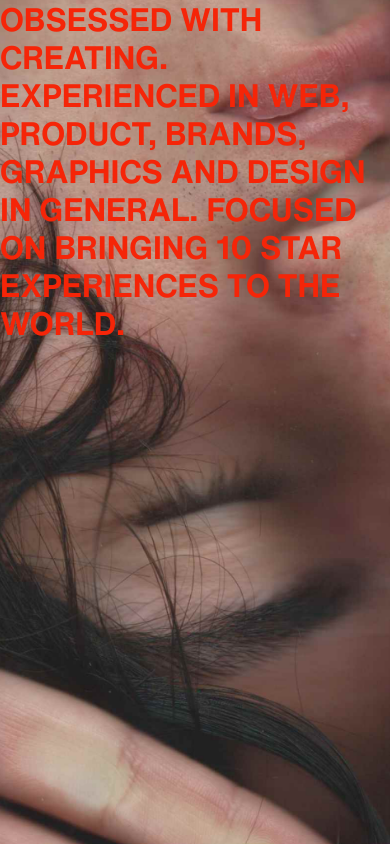
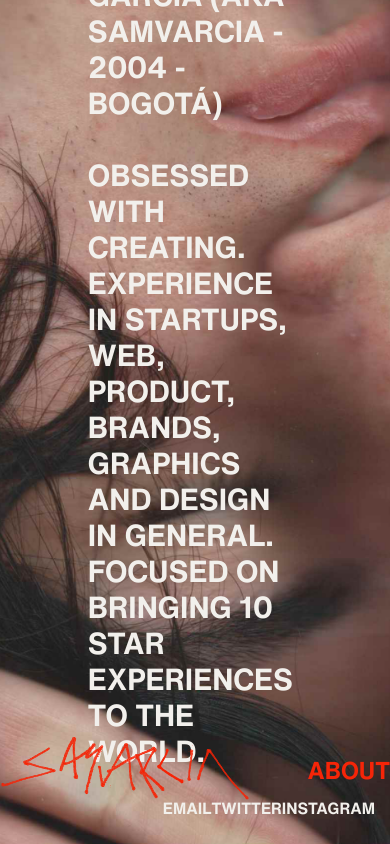
Before and after one commit to samvarcia/samvarcia, a Next.js app: page /about in a window 390 px wide. Built offline with nearby package versions, Linux system fonts and the light colour scheme.

Commit message:
web version no full content no responsive

```diff
--- a/src/app/about/about.module.css
+++ b/src/app/about/about.module.css
@@ -5,3 +5,32 @@
   background-repeat: no-repeat;
   background-size: cover;
 }
+
+.aboutContainer {
+  height: 90vh;
+  display: flex;
+  align-items: center;
+  justify-content: center;
+}
+
+.aboutContent {
+  /* border: 1px solid blue; */
+  width: 55%;
+  color: #F2F0EC;
+  display: flex;
+  flex-direction: column;
+  align-items: center;
+}
+
+.aboutContent h1 {
+  font-size: 30px;
+  /* line-height: 43px; */
+
+}
+
+.contact {
+  display: flex;
+  justify-content: space-between;
+  width: 30%;
+  margin-top: 30px;
+}
--- /dev/null
+++ b/src/app/about/layout.js
@@ -0,0 +1,29 @@
+import styles from "./about.module.css";
+import Menu from "../components/Menu";
+import localFont from "next/dist/compiled/@next/font/dist/local";
+
+// export const metadata = {
+//   title: "SAMVARCIA",
+//   description: "SAMVARCIA - Samuel Garcia Portfolio",
+// };
+
+// export default function RootLayout({ children }) {
+//   return (
+//     <html lang="en">
+//       <body className={styles.about}>{children}</body>
+//     </html>
+//   );
+// }
+
+export default function DashboardLayout({
+  children, // will be a page or nested layout
+}) {
+  return (
+    <div>
+      <section className={styles.about}>
+        {children}
+        <Menu />
+      </section>
+    </div>
+  );
+}
--- a/src/app/about/layout.jsx
+++ /dev/null
@@ -1,14 +0,0 @@
-import styles from "./about.module.css";
-
-export const metadata = {
-  title: "SAMVARCIA",
-  description: "SAMVARCIA - Samuel Garcia Portfolio",
-};
-
-export default function RootLayout({ children }) {
-  return (
-    <html lang="en">
-      <body className={styles.about}>{children}</body>
-    </html>
-  );
-}
--- a/src/app/about/page.js
+++ b/src/app/about/page.js
@@ -1,14 +1,33 @@
 import Image from "next/image";
-// import styles from "./info.module.css";
+import styles from "./about.module.css";
+import { motion } from "framer-motion";
 
 export default function Page() {
   return (
-    <>
-      <h1>
-        OBSESSED WITH CREATING. EXPERIENCED IN WEB, PRODUCT, BRANDS, GRAPHICS
-        AND DESIGN IN GENERAL. FOCUSED ON BRINGING 10 STAR EXPERIENCES TO THE
-        WORLD.{" "}
-      </h1>
-    </>
+    <motion.div
+      initial={{ opacity: 0 }}
+      animate={{ opacity: 1 }}
+      transition={{ duration: 0.8 }}
+    >
+      <div className={styles.aboutContainer}>
+        <div className={styles.aboutContent}>
+          <h1>
+            SAMUEL GARCIA (AKA SAMVARCIA - 2004 - BOGOTÁ) <br /> <br /> OBSESSED
+            WITH CREATING. EXPERIENCE IN STARTUPS, WEB, PRODUCT, BRANDS,
+            GRAPHICS AND DESIGN IN GENERAL. FOCUSED ON BRINGING 10 STAR
+            EXPERIENCES TO THE WORLD.
+          </h1>
+          <div className={styles.contact}>
+            <a href="mailto:samvarcia@gmail.com">EMAIL</a>
+            <a href="https://twitter.com/samvarcia" target="_blank">
+              TWITTER
+            </a>
+            <a href="https://www.instagram.com/samvarcia/" target="_blank">
+              INSTAGRAM
+            </a>
+          </div>
+        </div>
+      </div>
+    </motion.div>
   );
 }
--- a/src/app/components/Flow.jsx
+++ b/src/app/components/Flow.jsx
@@ -46,7 +46,7 @@ export default function Flow() {
         <div className={styles.space}></div>
         <Image
           className={styles.web}
-          src="/bloop.svg"
+          src="/bloop.png"
           width={773}
           height={527}
         />
@@ -58,7 +58,7 @@ export default function Flow() {
         />
         <Image
           className={styles.web}
-          src="/saikoro.svg"
+          src="/saikoro.png"
           width={773}
           height={527}
         />
--- a/src/app/components/Menu.jsx
+++ b/src/app/components/Menu.jsx
@@ -6,6 +6,7 @@ export default function Menu() {
   return (
     <div className={styles.menuwrap}>
       <div className={styles.menu}>
+        <Link href={"/"}>
           <Image
             src="/SAMVASIGN.svg"
             alt="samvarcia"
@@ -13,6 +14,7 @@ export default function Menu() {
             height={62.58}
             priority
           />
+        </Link>
         <Link href={"/about"}>
           <h1>ABOUT</h1>
         </Link>
--- a/src/app/page.js
+++ b/src/app/page.js
@@ -8,15 +8,15 @@ const inter = Inter({ subsets: ["latin"] });
 
 export default function Home() {
   return (
-    <main className={styles.main}>
-      <Flow />
     <motion.div
       initial={{ opacity: 0 }}
       animate={{ opacity: 1 }}
       transition={{ duration: 0.8 }}
     >
+      <main className={styles.main}>
+        <Flow />
         <Menu />
+      </main>
     </motion.div>
-    </main>
   );
 }
```
Also changed, not shown: public/bloop.png (added), public/saikoro.png (added). Lines whose indentation alone changed are shown as unchanged.
